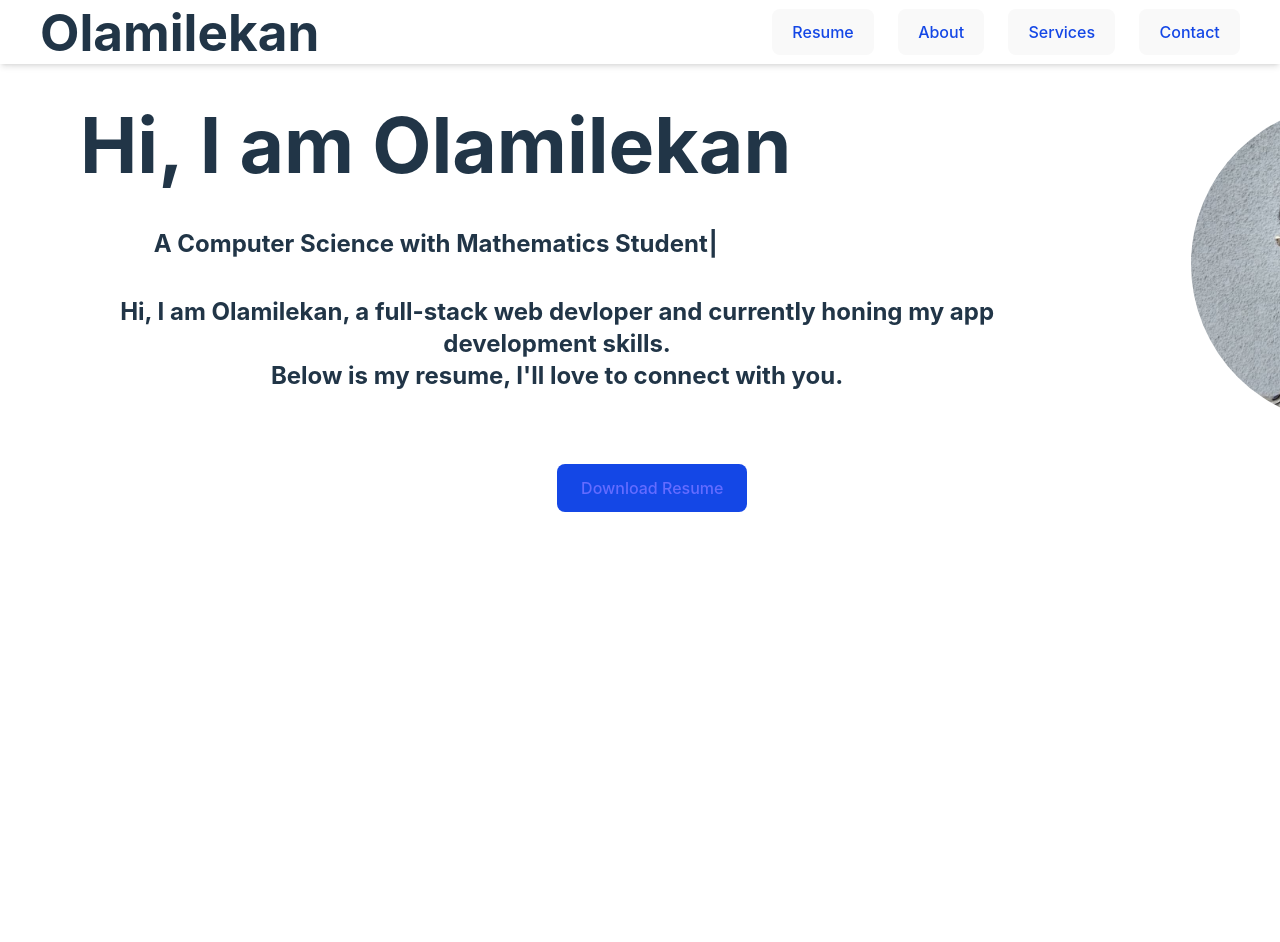
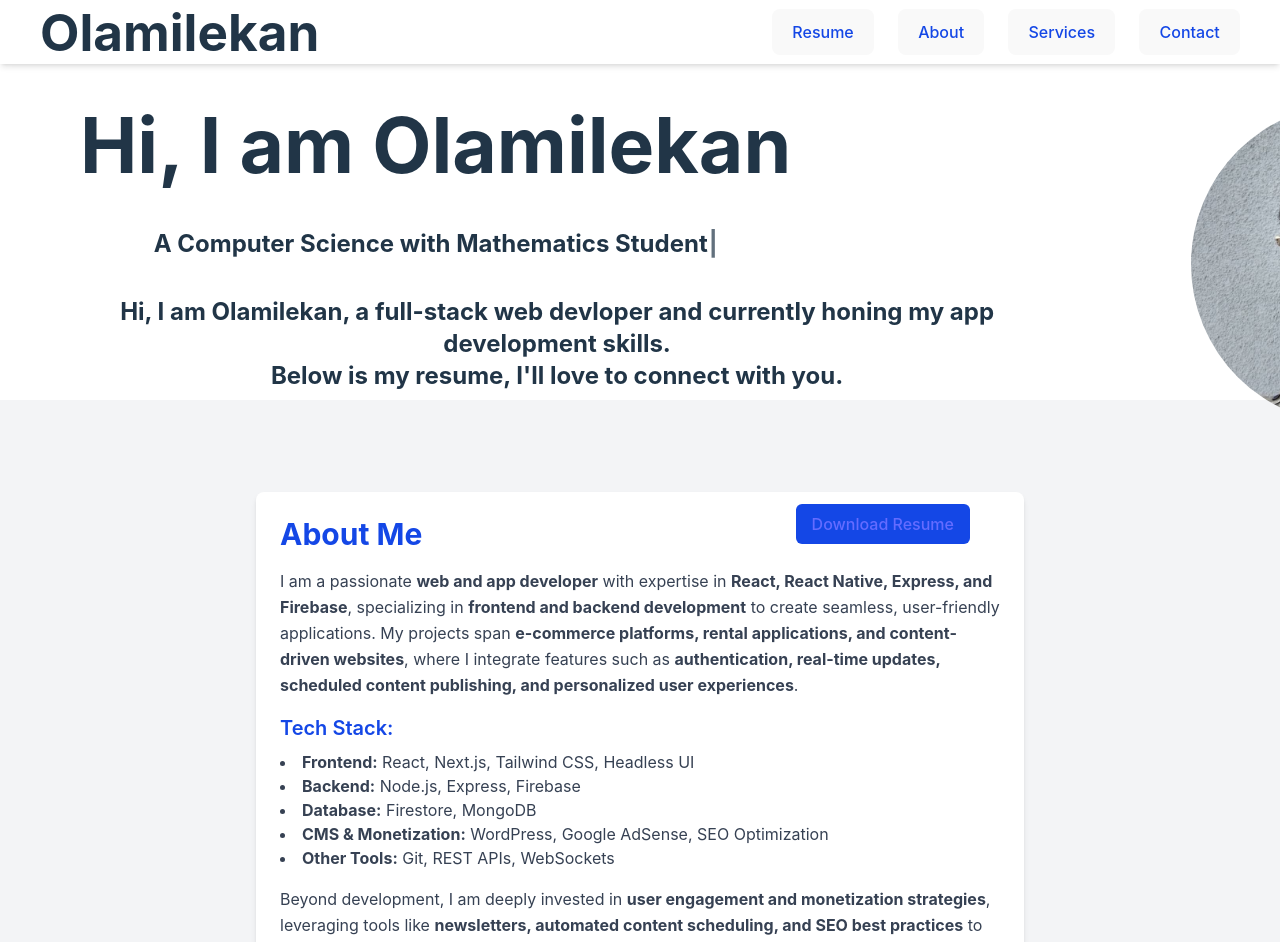
Before and after one commit to Olamilekan18/my-portfolio, a React (Vite) app: page / in a window 1280 px wide. Shown: the top 942 px of the page. Before the commit the page ends 904 px from the top, so only its background shows below. Built offline with nearby package versions, Linux system fonts and the light colour scheme.

Commit message:
completed about page

```diff
--- a/src/App.jsx
+++ b/src/App.jsx
@@ -2,12 +2,14 @@
 import './App.css'
 import Navbar from "./Components/Navbar";
 import Resume from './Components/Resume';
+import About from './Components/About';
 function App() {
 
   return (
     <>
     <Navbar />
     <Resume />
+    <About />
     </>
   )
 }
--- /dev/null
+++ b/src/Components/About.jsx
@@ -0,0 +1,31 @@
+import React from "react";
+
+export default function About() {
+  return (
+    <section
+      id="About"
+      className="absolute left-0 w-full h-screen bg-gray-100 flex items-center justify-center p-8"
+    >
+      <div className="max-w-3xl bg-white p-6 rounded-lg shadow-md">
+        <h2 className="text-3xl font-bold text-blue-700 mb-4">About Me</h2>
+        <p className="text-gray-700 leading-relaxed mb-4">
+          I am a passionate <strong>web and app developer</strong> with expertise in <strong>React, React Native, Express, and Firebase</strong>, specializing in <strong>frontend and backend development</strong> to create seamless, user-friendly applications. My projects span <strong>e-commerce platforms, rental applications, and content-driven websites</strong>, where I integrate features such as <strong>authentication, real-time updates, scheduled content publishing, and personalized user experiences</strong>.
+        </p>
+        <h3 className="text-xl font-semibold text-blue-700 mb-2">Tech Stack:</h3>
+        <ul className="list-disc list-inside text-gray-700 mb-4">
+          <li><strong>Frontend:</strong> React, Next.js, Tailwind CSS, Headless UI</li>
+          <li><strong>Backend:</strong> Node.js, Express, Firebase</li>
+          <li><strong>Database:</strong> Firestore, MongoDB</li>
+          <li><strong>CMS & Monetization:</strong> WordPress, Google AdSense, SEO Optimization</li>
+          <li><strong>Other Tools:</strong> Git, REST APIs, WebSockets</li>
+        </ul>
+        <p className="text-gray-700 leading-relaxed mb-4">
+          Beyond development, I am deeply invested in <strong>user engagement and monetization strategies</strong>, leveraging tools like <strong>newsletters, automated content scheduling, and SEO best practices</strong> to drive traffic and retention.
+        </p>
+        <p className="text-gray-700 leading-relaxed">
+          Additionally, I have a passion for storytelling, crafting intricate plots in the <strong>billionaire mafia fiction</strong> genre. My writing emphasizes <strong>complex character development, high-stakes conflicts, and immersive world-building</strong>—a skill that also enhances my ability to create compelling digital experiences.
+        </p>
+      </div>
+    </section>
+  );
+}
--- a/src/Components/Navbar.jsx
+++ b/src/Components/Navbar.jsx
@@ -27,12 +27,21 @@ export default function Navbar() {
 
   // Scroll to section function
   const scrollToSection = (id) => {
-    const section = document.getElementById(id);
-    if (section) {
-      section.scrollIntoView({ behavior: "smooth" });
-      setIsOpen(false); // Close mobile menu after clicking
+    if (id === "Resume") {
+      const resumeLink = document.getElementById("resume-download-link");
+      if (resumeLink) {
+        resumeLink.click(); // Programmatically trigger the download
+      }
+    } else {
+      const section = document.getElementById(id);
+      if (section) {
+        section.scrollIntoView({ behavior: "smooth" });
+        setIsOpen(false); // Close mobile menu after clicking
+      }
     }
   };
+
+
 
   return (
     <nav className="fixed top-0 w-full z-50 bg-white shadow-md">
--- a/src/Components/Resume.jsx
+++ b/src/Components/Resume.jsx
@@ -3,6 +3,7 @@ import passportImage from '../assets/passport.jpg';
 
 export default function Resume() {
   return (
+    <section id = 'Resume'>
     <div>
       <div className="absolute top-25  z-40 m-1 text-center w-max h-16 ml-20">
         <div className="intro h-screen justify-between flex xl:gap-x-100">
@@ -34,14 +35,16 @@ export default function Resume() {
           Below is my resume, I'll love to connect with you.
         </div>
         <a
+  id="resume-download-link"
   href="https://drive.google.com/file/d/124KYKzmxvFVPUgV8GrjAE4leFraIJEzZ/view?usp=sharing"
-  target="_blank"
-  rel="noopener noreferrer"
-  className="px-6 py-3 bg-blue-700 absolute text-white top-90 left-1/3  rounded-lg transition duration-300 ease-in-out hover:bg-transparent"
+  download="My_Resume.pdf"
+  className="bg-blue-700 absolute top-100 text-white px-4 py-2 rounded-md hover:bg-white transition inline-block"
 >
   Download Resume
 </a>
+
       </div>
     </div>
+    </section>
   );
 }
```
